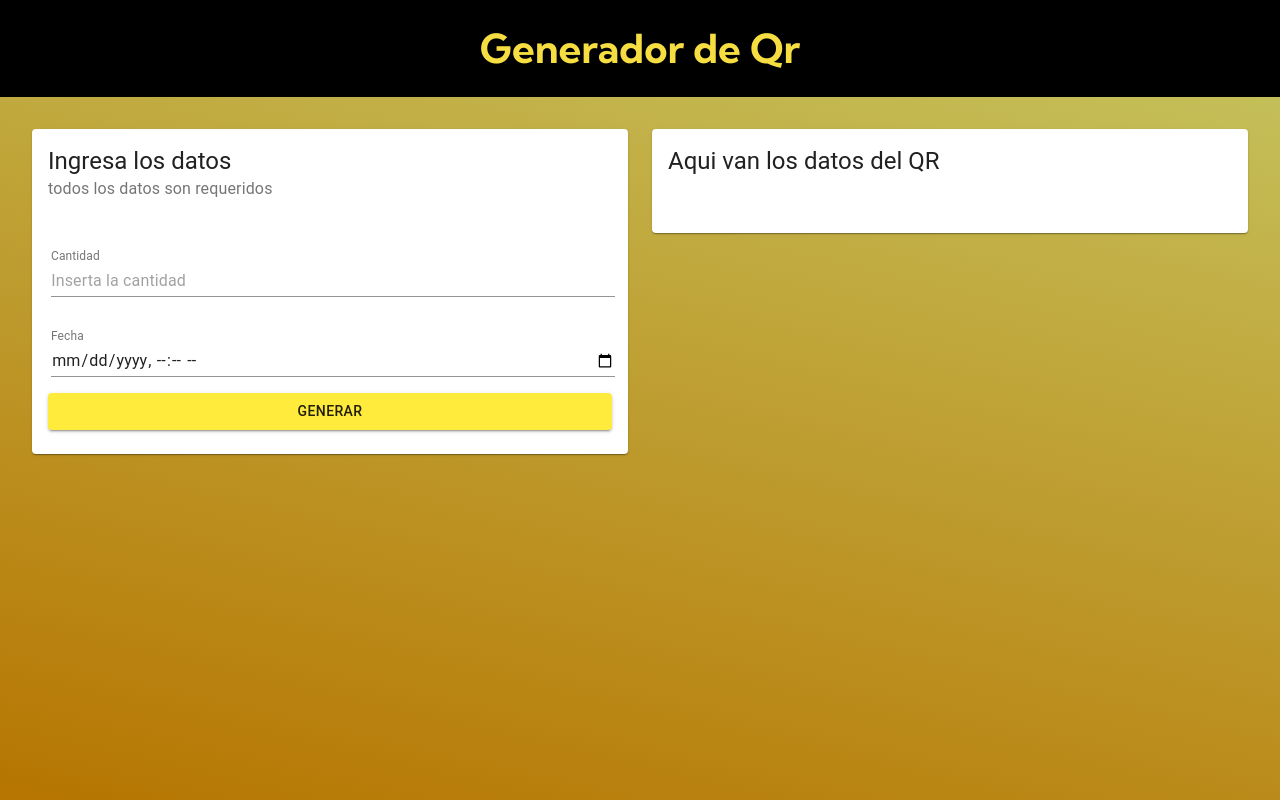
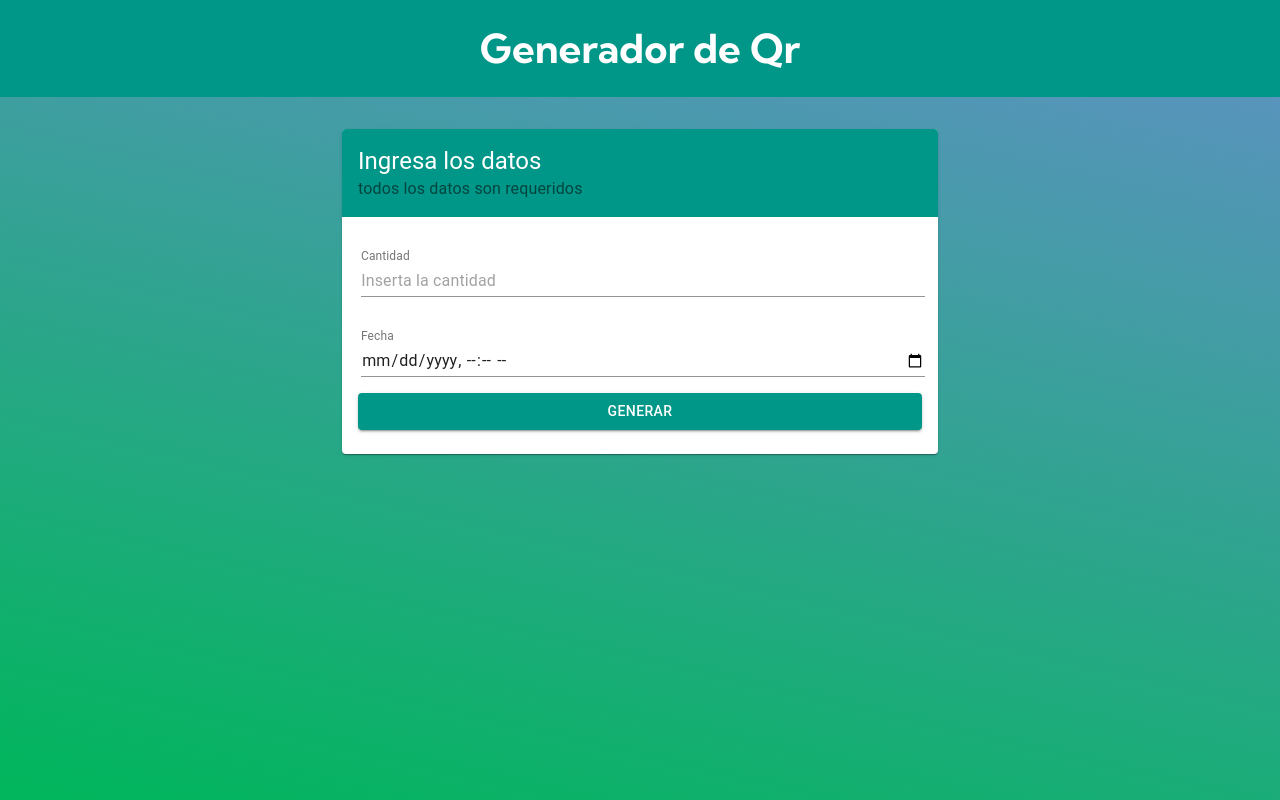
Before and after one commit to misanc21/formularioQR, a React (Create React App) app: page / in a window 1280 px wide. Built offline with nearby package versions, Linux system fonts and the light colour scheme.

Commit message:
quitar espacio de qr

```diff
--- a/package.json
+++ b/package.json
@@ -10,6 +10,7 @@
     "@testing-library/user-event": "^7.2.1",
     "react": "^16.13.1",
     "react-dom": "^16.13.1",
+    "react-qrcode-logo": "^2.2.1",
     "react-scripts": "3.4.3",
     "react-to-pdf": "0.0.13",
     "styled-components": "^5.2.0",
--- a/src/components/Container.js
+++ b/src/components/Container.js
@@ -5,7 +5,6 @@ import { makeStyles } from '@material-ui/core/styles';
 import Grid from '@material-ui/core/Grid';
 
 import Formulario from './Formulario'
-import Hoja from './Hoja'
 
 const useStyles = makeStyles((theme) => ({
     root: {
@@ -16,7 +15,7 @@ const useStyles = makeStyles((theme) => ({
       padding: theme.spacing(2),
       textAlign: 'center',
       color: theme.palette.text.secondary,
-    },
+    }
   }));
 
 
@@ -29,12 +28,9 @@ const Container = () => {
 
     return (
         <div className={classes.root}>
-            <Grid container spacing={3}>
-                <Grid item md={6} xs={12} sm={6}>
+            <Grid container spacing={3} justify="center">
+                <Grid item  md={6}>
                     <Formulario/>
-                </Grid>
-                <Grid item md={6} xs={12} sm={6}>
-                    <Hoja />
                 </Grid>
             </Grid>
         </div>
--- a/src/components/Formulario.js
+++ b/src/components/Formulario.js
@@ -3,16 +3,16 @@ import FormContext from '../context/formulario/formContext'
 
 import { makeStyles, withStyles } from '@material-ui/core/styles';
 import { Card, CardHeader, CardContent, TextField, Button } from '@material-ui/core';
-import { yellow } from '@material-ui/core/colors';
+import { teal } from '@material-ui/core/colors';
 
 import Error from './Error'
 
 const ColorButton = withStyles((theme) => ({
     root: {
-      color: theme.palette.getContrastText(yellow[500]),
-      backgroundColor: yellow[500],
+      color: theme.palette.getContrastText(teal[500]),
+      backgroundColor: teal[500],
       '&:hover': {
-        backgroundColor: yellow[700],
+        backgroundColor: teal[700],
       },
     },
 }))(Button);
@@ -31,6 +31,12 @@ const useStyles = makeStyles({
     textField: {
         margin: '1rem 0.2rem'
       },
+    letrasHeader: {
+        color: 'white'
+    },
+    rootHeader:{
+        background: '#009688'
+    }
   });
 
 
@@ -73,6 +79,10 @@ const Formulario = () => {
     return (
         <Card className={classes.root}>
             <CardHeader
+                classes={{
+                    root: classes.rootHeader,
+                    title: classes.letrasHeader
+                }}
                 title="Ingresa los datos"
                 subheader = "todos los datos son requeridos"
             />
@@ -109,7 +119,7 @@ const Formulario = () => {
                         type='submit'
                         variant="contained"
                         color="primary"
-                        className={classes.margin}
+                        className={classes.buton}
                         fullWidth
                     >
                         Generar
--- a/src/components/Hoja.js
+++ /dev/null
@@ -1,44 +0,0 @@
-import React, {useContext} from 'react';
-
-import FormContext from '../context/formulario/formContext'
-
-import { makeStyles } from '@material-ui/core/styles';
-import { Card, CardHeader, CardContent, Button } from '@material-ui/core';
-import { yellow } from '@material-ui/core/colors';
-
-const useStyles = makeStyles({
-    root: {
-      minWidth: 275,
-      marginBottom: '5rem'
-    },
-    title: {
-      fontSize: 14,
-    },
-    pos: {
-      marginBottom: 12,
-    },
-    textField: {
-        margin: '1rem 0.2rem'
-      },
-  });
-
-const Hoja = () => {
-    const formsContext = useContext(FormContext)
-    const {
-        datosform
-    } = formsContext
-
-    const classes = useStyles();
-    return (
-        <Card className={classes.root}>
-            <CardHeader
-                title="Aqui van los datos del QR"
-            />
-            <CardContent>
-
-            </CardContent>
-        </Card>
-    );
-}
-
-export default Hoja
--- a/src/components/Nav.js
+++ b/src/components/Nav.js
@@ -2,7 +2,7 @@ import React from 'react'
 import styled from 'styled-components'
 
 const Navbar = styled.nav `
-    background: black;
+    background: #009688;
     margin: 0;
     padding: 0.5rem;
     display: flex;
@@ -10,7 +10,7 @@ const Navbar = styled.nav `
 `
 
 const Titulo = styled.h1 `
-    color: #f5dd42;
+    color: white;
     font-family: 'Kumbh Sans', sans-serif;
     font-size: 2.5rem;
     padding: 0;
--- a/src/index.css
+++ b/src/index.css
@@ -13,8 +13,8 @@ body {
   margin: 0;
   background-repeat: no-repeat;
   background-attachment: fixed;
-  background: rgb(198,198,97);
-  background: linear-gradient(193deg, rgba(198,198,97,1) 0%, rgba(182,117,0,1) 100%);
+  background: rgb(97,145,198);
+  background: linear-gradient(193deg, rgba(97,145,198,1) 0%, rgba(0,182,91,1) 100%);
 }
 
 code {
```
Also changed, not shown: 1 other file (tests, documents, lock files or other folders).
